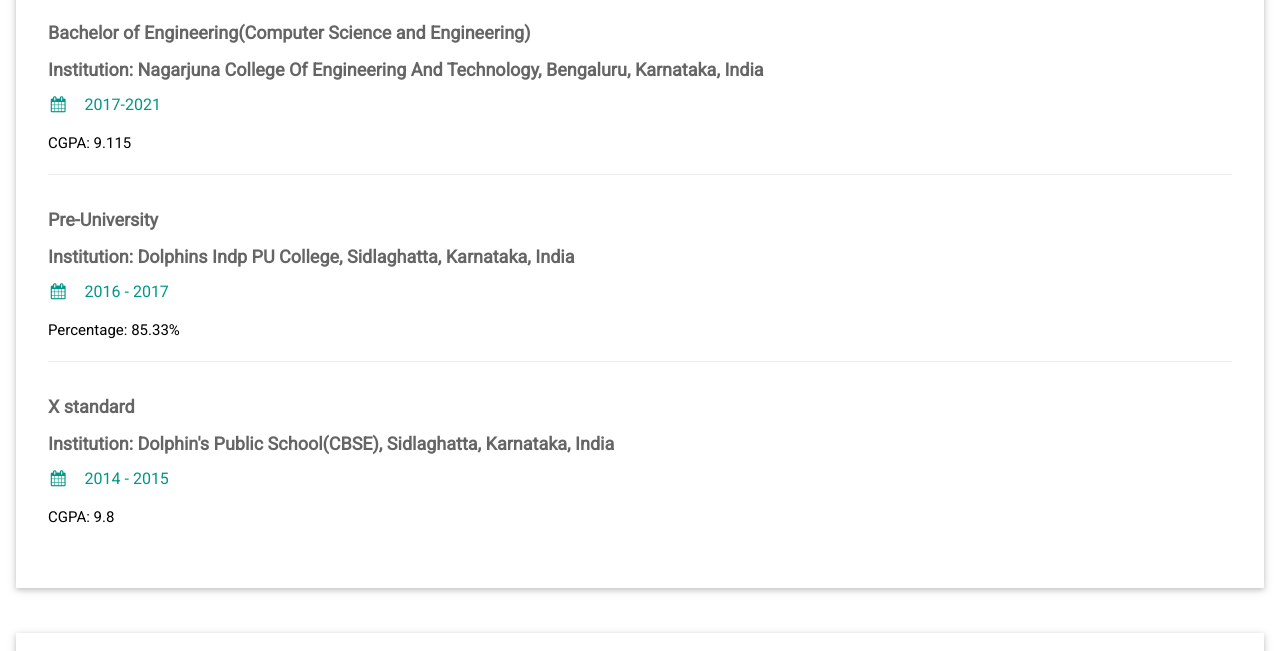
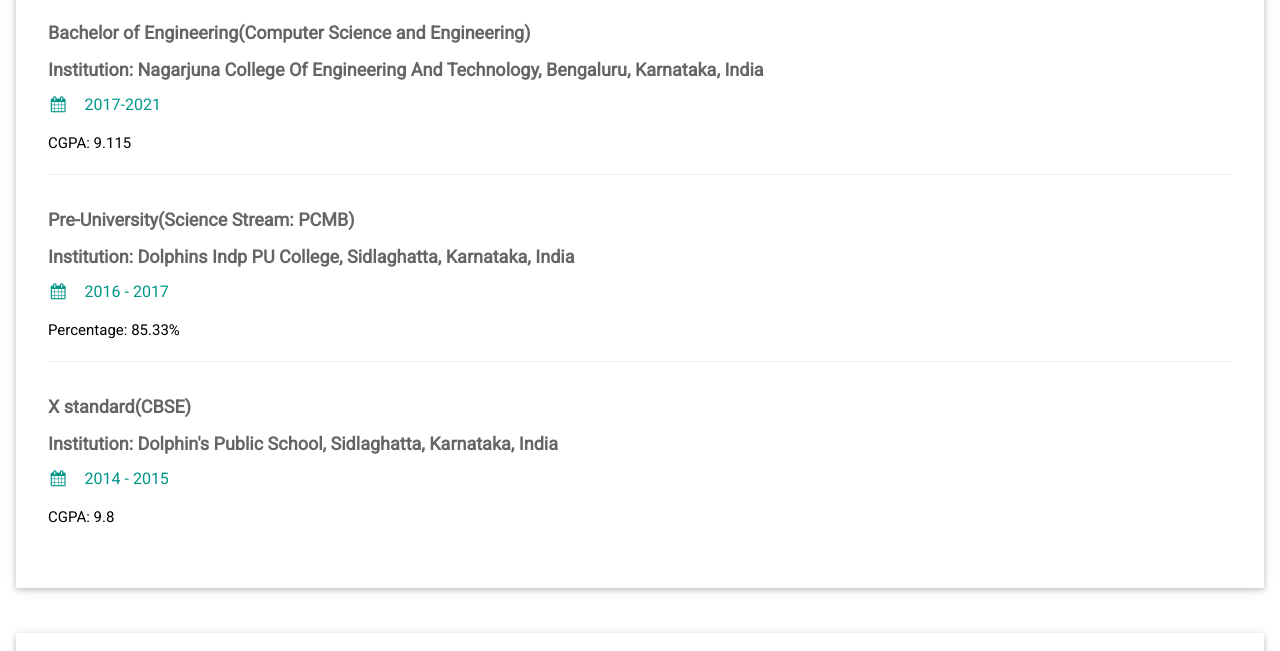
Before and after one commit to Deekshitha-SN/Deeksha.github.io, a plain HTML site: page index.html in a window 1280 px wide. Shown: the part 689-1340 px from the top of the page. Drawn offline with nearby package versions, Linux system fonts and the light colour scheme.

Commit message:
Update index.html

```diff
--- a/index.html
+++ b/index.html
@@ -38,7 +38,7 @@ html,body,h1,h2,h3,h4,h5,h6 {font-family: "Roboto", sans-serif}
           <hr>
         </div>
         <div class="w3-container">
-          <h5 class="w3-opacity"><b>Pre-University</b></h5>
+          <h5 class="w3-opacity"><b>Pre-University(Science Stream: PCMB)</b></h5>
 		  <h5 class="w3-opacity"><b>Institution: Dolphins Indp PU College, Sidlaghatta, Karnataka, India</b></h5>
 
         <h6 class="w3-text-teal"><i class="fa fa-calendar fa-fw w3-margin-right"></i>2016 - 2017</h6>
@@ -46,8 +46,8 @@ html,body,h1,h2,h3,h4,h5,h6 {font-family: "Roboto", sans-serif}
           <hr>
         </div>
         <div class="w3-container">
-          <h5 class="w3-opacity"><b>X standard</b></h5>
-		  <h5 class="w3-opacity"><b>Institution: Dolphin's Public School(CBSE), Sidlaghatta, Karnataka, India</b></h5>
+          <h5 class="w3-opacity"><b>X standard(CBSE)</b></h5>
+		  <h5 class="w3-opacity"><b>Institution: Dolphin's Public School, Sidlaghatta, Karnataka, India</b></h5>
           <h6 class="w3-text-teal"><i class="fa fa-calendar fa-fw w3-margin-right"></i>2014 - 2015</h6>
           <p>CGPA: 9.8</p><br>
 		  <br>
```
